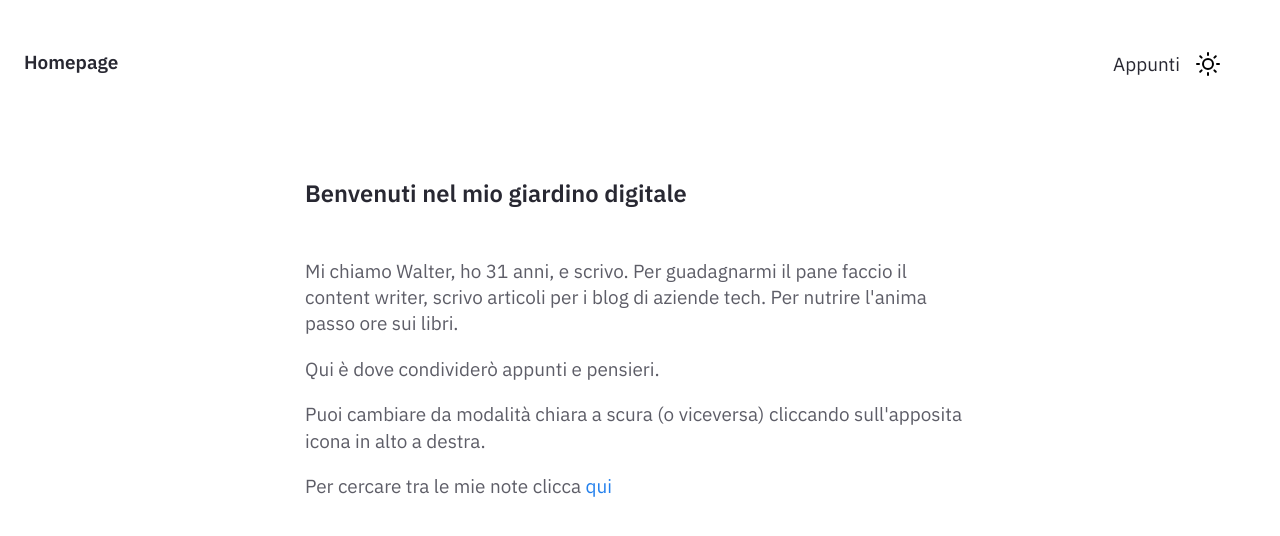
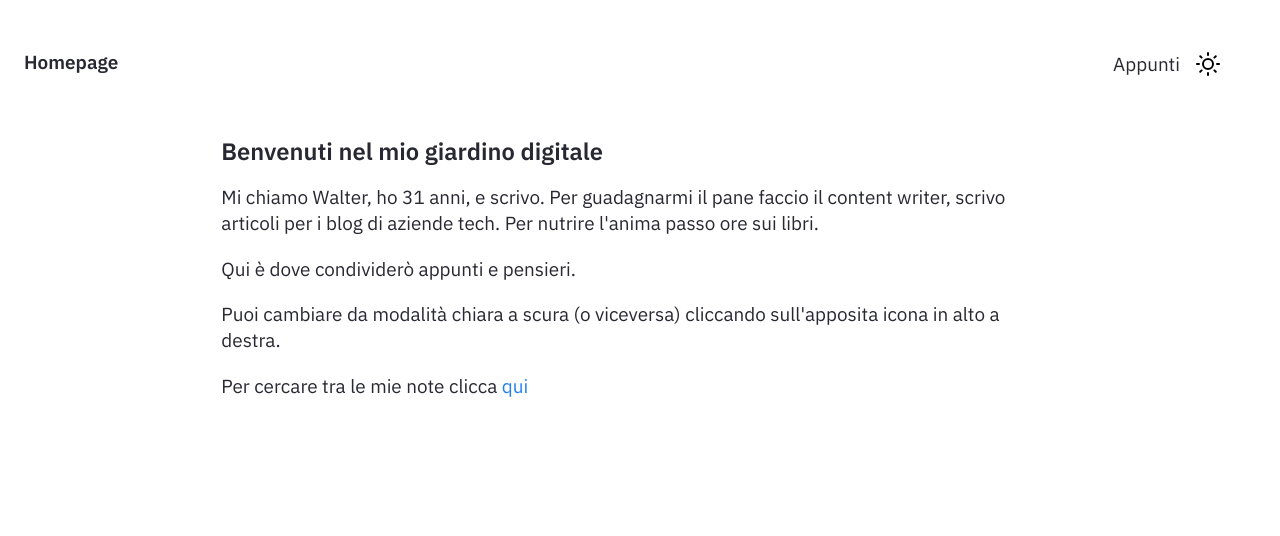
Before and after one commit to LuckOverSkill/walters-garden, a Jekyll site: the page built from pages/index.md, in a window 1280 px wide. Shown: the top 536 px of the page. Built offline with Jekyll 4.4.1, drawn with Linux system fonts in a browser that asks for light colours.

Commit message:
adsafasg

```diff
--- a/_includes/Homepage.html
+++ b/_includes/Homepage.html
@@ -1,7 +1,7 @@
-<div class="home-intro">
+<!--<div class="home-intro">-->
     <!--<div class="jumbo">{{site.heading}} </div>-->
     <h4>Benvenuti nel mio giardino digitale</h4>
-    <div class="home-sub-text">
+    <!--<div class="home-sub-text">-->
         <p>Mi chiamo Walter, ho 31 anni, e scrivo. Per guadagnarmi il pane faccio il content writer, scrivo articoli per i blog di aziende tech. Per nutrire l'anima passo ore sui libri.</p>
         <p>Qui è dove condividerò appunti e pensieri.</p>
         <p>Puoi cambiare da modalità chiara a scura (o viceversa) cliccando sull'apposita icona in alto a destra.</p>
```
